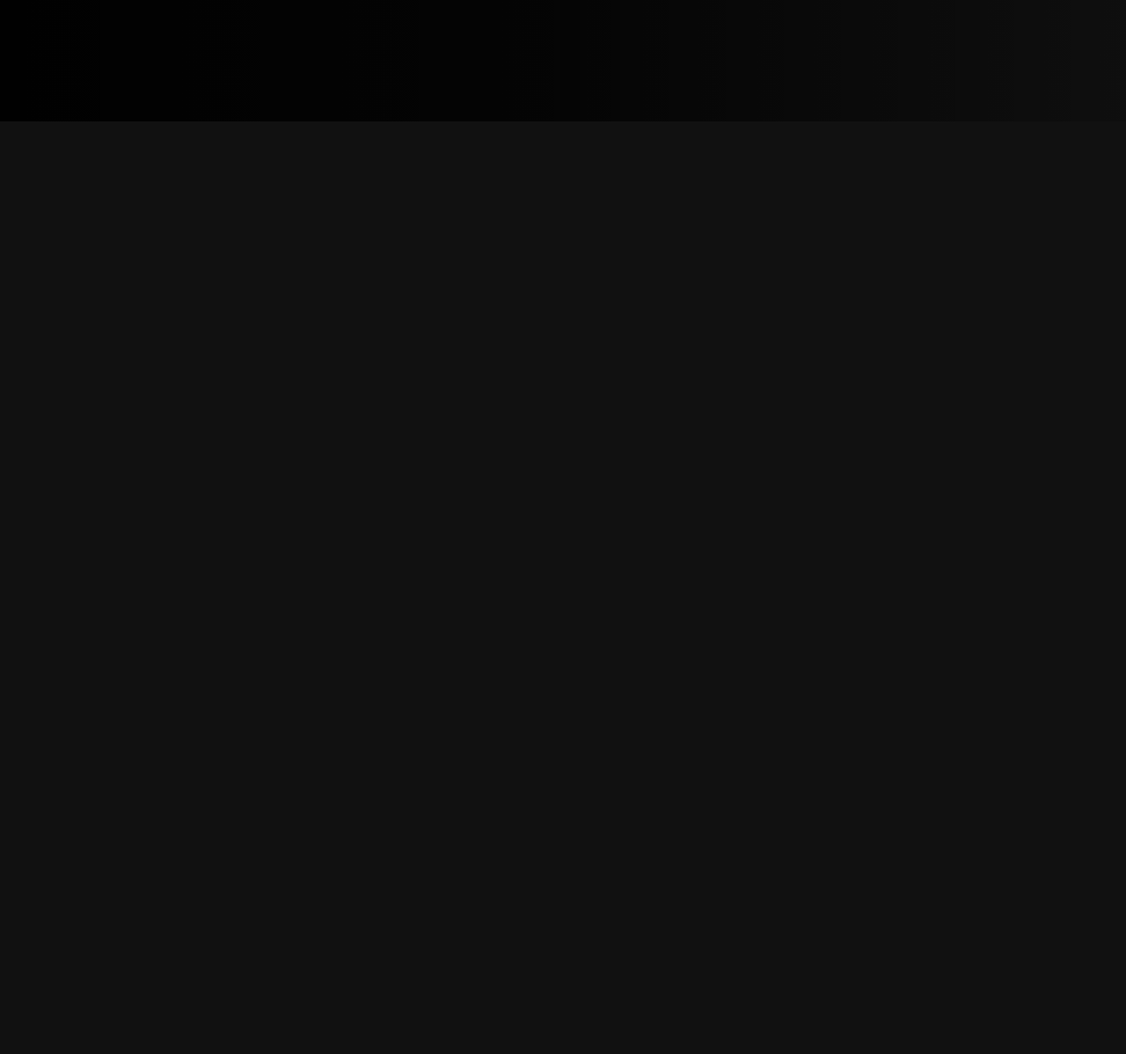
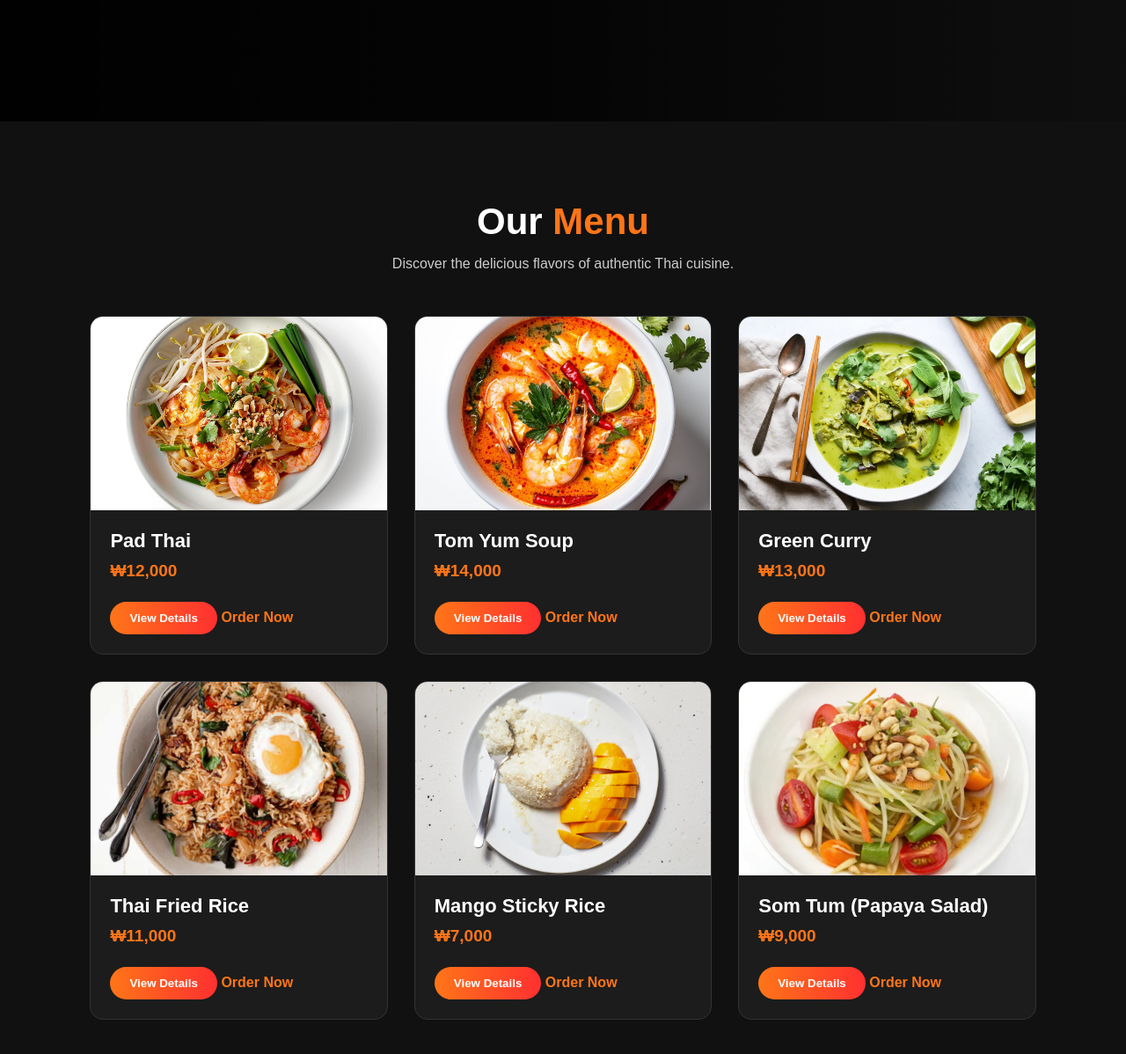
Before and after one commit to phumyatt/Webprogramming-Team-Project, a plain HTML site: page index.html in a window 1280 px wide. Shown: the part 538-1736 px from the top of the page at 88% size. Before the commit the page ends 800 px from the top, so only its background shows below. Drawn offline with Linux system fonts and the light colour scheme.

Commit message:
Menu added

```diff
--- a/index.html
+++ b/index.html
@@ -48,7 +48,110 @@
       </div>
     </section>
 
-    <!-- MENU SECTION: MEMBER 2 -->
+
+<!-- MENU SECTION: MEMBER 2 -->
+<section id="menu" class="menu">
+
+  <div class="menu-heading">
+    <h2>Our <span>Menu</span></h2>
+    <p>Discover the delicious flavors of authentic Thai cuisine.</p>
+  </div>
+
+  <div class="menu-container">
+
+    <!-- FOOD 1 -->
+    <div class="menu-card">
+      <img src="images/pad-thai.jpg" alt="Pad Thai">
+      <div class="menu-info">
+        <h3>Pad Thai</h3>
+        <p class="price">₩12,000</p>
+        <button class="details-btn" type="button">View Details</button>
+        <p class="food-description" hidden>
+          Traditional Thai stir-fried noodles with shrimp,
+          egg, bean sprouts, peanuts, and a sweet and sour sauce.
+        </p>
+        <a href="#contact" class="food-order-btn">Order Now</a>
+      </div>
+    </div>
+
+    <!-- FOOD 2 -->
+    <div class="menu-card">
+      <img src="images/tom-yum.jpg" alt="Tom Yum Soup">
+      <div class="menu-info">
+        <h3>Tom Yum Soup</h3>
+        <p class="price">₩14,000</p>
+        <button class="details-btn" type="button">View Details</button>
+        <p class="food-description" hidden>
+          A famous Thai spicy and sour soup with shrimp,
+          mushrooms, lemongrass, lime, and aromatic herbs.
+        </p>
+        <a href="#contact" class="food-order-btn">Order Now</a>
+      </div>
+    </div>
+
+    <!-- FOOD 3 -->
+    <div class="menu-card">
+      <img src="images/green-curry.jpg" alt="Thai Green Curry">
+      <div class="menu-info">
+        <h3>Green Curry</h3>
+        <p class="price">₩13,000</p>
+        <button class="details-btn" type="button">View Details</button>
+        <p class="food-description" hidden>
+          Creamy Thai green curry made with coconut milk,
+          vegetables, herbs, and tender chicken.
+        </p>
+        <a href="#contact" class="food-order-btn">Order Now</a>
+      </div>
+    </div>
+
+    <!-- FOOD 4 -->
+    <div class="menu-card">
+      <img src="images/thai-fried-rice.jpg" alt="Thai Fried Rice">
+      <div class="menu-info">
+        <h3>Thai Fried Rice</h3>
+        <p class="price">₩11,000</p>
+        <button class="details-btn" type="button">View Details</button>
+        <p class="food-description" hidden>
+          Fragrant fried rice cooked with egg, vegetables,
+          and your choice of chicken or shrimp.
+        </p>
+        <a href="#contact" class="food-order-btn">Order Now</a>
+      </div>
+    </div>
+
+    <!-- FOOD 5 -->
+    <div class="menu-card">
+      <img src="images/mango-sticky-rice.jpg" alt="Mango Sticky Rice">
+      <div class="menu-info">
+        <h3>Mango Sticky Rice</h3>
+        <p class="price">₩7,000</p>
+        <button class="details-btn" type="button">View Details</button>
+        <p class="food-description" hidden>
+          A classic Thai dessert made with sweet sticky rice,
+          fresh mango, and creamy coconut milk.
+        </p>
+        <a href="#contact" class="food-order-btn">Order Now</a>
+      </div>
+    </div>
+
+    <!-- FOOD 6 -->
+    <div class="menu-card">
+      <img src="images/som-tum.jpg" alt="Thai Green Papaya Salad">
+      <div class="menu-info">
+        <h3>Som Tum (Papaya Salad)</h3>
+        <p class="price">₩9,000</p>
+        <button class="details-btn" type="button">View Details</button>
+        <p class="food-description" hidden>
+          A refreshing Thai green papaya salad mixed with
+          lime juice, chili, tomatoes, peanuts, and fish sauce.
+        </p>
+        <a href="#contact" class="food-order-btn">Order Now</a>
+      </div>
+    </div>
+
+  </div>
+</section>
+
 
     <!-- ORDER FEATURES: MEMBER 3 -->
 
--- a/script.js
+++ b/script.js
@@ -1,4 +1,7 @@
+
 document.addEventListener("DOMContentLoaded", () => {
+
+  // NAVIGATION
   const navLinks = document.querySelectorAll(".navbar a");
 
   navLinks.forEach(link => {
@@ -10,10 +13,23 @@ document.addEventListener("DOMContentLoaded", () => {
       link.classList.add("active");
     });
   });
+
+  // MENU DETAILS
+  const detailButtons = document.querySelectorAll(".details-btn");
+
+  detailButtons.forEach(button => {
+    button.addEventListener("click", () => {
+
+      const description = button.nextElementSibling;
+      description.hidden = !description.hidden;
+
+      if (description.hidden) {
+        button.textContent = "View Details";
+      } else {
+        button.textContent = "Hide Details";
+      }
+
+    });
+  });
+
 });
-
-// Additional JavaScript features will be added here.
-// Menu description toggle
-// Search or cart
-// Contact form validation
-// Dynamic footer date and time
--- a/styles.css
+++ b/styles.css
@@ -141,3 +141,146 @@ body {
     font-size: 16px;
   }
 }
+
+
+/* MENU SECTION */
+.menu {
+  padding: 90px 8%;
+  background-color: #111;
+  color: white;
+}
+
+/* MENU HEADING */
+.menu-heading {
+  text-align: center;
+  margin-bottom: 50px;
+}
+
+.menu-heading h2 {
+  font-size: 42px;
+  margin-bottom: 15px;
+}
+
+.menu-heading h2 span {
+  color: #ff7518;
+}
+
+.menu-heading p {
+  font-size: 16px;
+  color: #ccc;
+}
+
+/* MENU GRID */
+.menu-container {
+  display: grid;
+  grid-template-columns: repeat(3, minmax(0, 1fr));
+  gap: 30px;
+  width: 100%;
+}
+
+/* FOOD CARD */
+.menu-card {
+  min-width: 0;
+  background-color: #1c1c1c;
+  border-radius: 15px;
+  overflow: hidden;
+  border: 1px solid #333;
+  transition: transform 0.3s, box-shadow 0.3s;
+}
+
+.menu-card:hover {
+  transform: translateY(-8px);
+  box-shadow: 0 10px 25px rgba(255, 117, 24, 0.15);
+}
+
+/* FOOD IMAGE */
+.menu-card img {
+  width: 100%;
+  height: 220px;
+  object-fit: cover;
+  display: block;
+}
+
+/* FOOD INFORMATION */
+.menu-info {
+  padding: 22px;
+}
+
+.menu-info h3 {
+  font-size: 22px;
+  margin-bottom: 10px;
+}
+
+.price {
+  color: #ff7518;
+  font-size: 19px;
+  font-weight: bold;
+  margin-bottom: 18px;
+}
+
+/* DETAILS BUTTON */
+.details-btn {
+  padding: 11px 22px;
+  border: none;
+  border-radius: 25px;
+  background: linear-gradient(90deg, #ff7518, #ff3030);
+  color: white;
+  font-weight: bold;
+  cursor: pointer;
+  transition: transform 0.3s;
+}
+
+.details-btn:hover {
+  transform: translateY(-3px);
+}
+
+/* FOOD DESCRIPTION */
+.food-description {
+  color: #ccc;
+  font-size: 14px;
+  line-height: 1.6;
+  margin-top: 18px;
+}
+
+.food-description[hidden] {
+  display: none;
+}
+
+/* ORDER BUTTON */
+.food-order-btn {
+  display: inline-block;
+  margin-top: 15px;
+  color: #ff7518;
+  text-decoration: none;
+  font-weight: bold;
+}
+
+.food-order-btn:hover {
+  color: #ff3030;
+}
+
+/* TABLET */
+@media (max-width: 900px) {
+  .menu-container {
+    grid-template-columns: repeat(2, minmax(0, 1fr));
+  }
+}
+
+/* MOBILE */
+@media (max-width: 600px) {
+  .menu {
+    padding: 65px 6%;
+  }
+
+  .menu-heading h2 {
+    font-size: 34px;
+  }
+
+  .menu-container {
+    grid-template-columns: 1fr;
+  }
+
+  .menu-card img {
+    height: 230px;
+  }
+}
```
Also changed, not shown: images/Thai-Fried-Rice.jpg (added), images/green-curry.jpg (added), images/mango-sticky-rice.jpg (added), images/pad-thai.jpg (added), images/som-tum.jpg (added), images/tom-yum.jpg (added).
